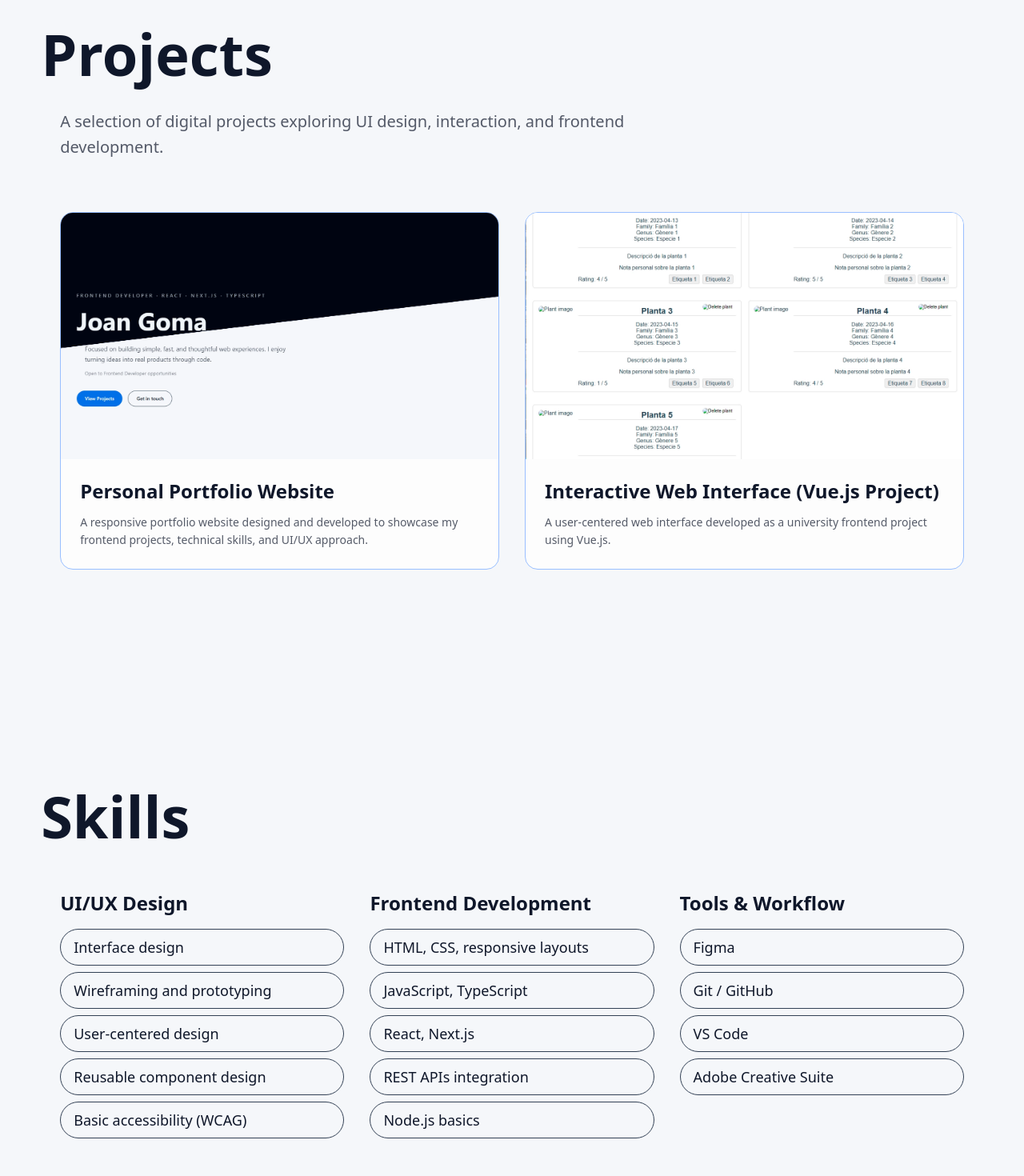
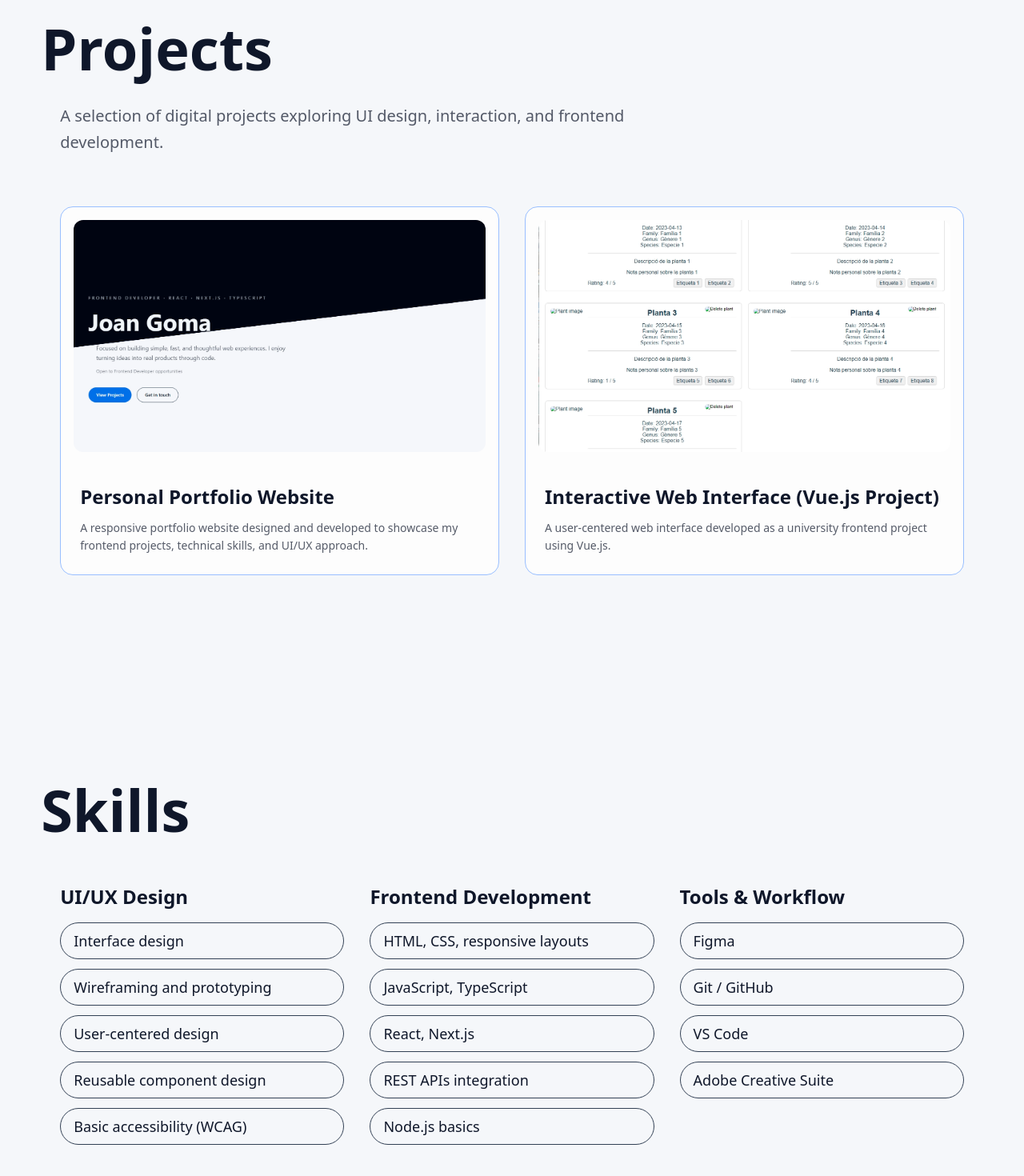
Before and after one commit to joangoma-code/portfolio, a Next.js app: page / in a window 1280 px wide. Shown: the part 801-2271 px from the top of the page at 80% size. Built offline with nearby package versions, Linux system fonts and the light colour scheme.

Commit message:
image and interaction improvements

```diff
--- a/components/sections/SkillSection.tsx
+++ b/components/sections/SkillSection.tsx
@@ -16,11 +16,11 @@ export default function SkillSection() {
               <div key={category.title} className="space-y-4">
                 <h3 className="text-2xl font-semibold">{category.title}</h3>
 
-                <ul className="space-y-2">
+                <ul className="space-y-3">
                   {category.items.map((item) => (
                     <li
                       key={item}
-                      className="text-lg text-(--color-foreground) rounded-full border border-(--color-foreground2) px-4 py-2 hover:border-(--color-border)"
+                      className="text-lg text-(--color-foreground) rounded-full border border-(--color-foreground2) px-4 py-2 hover:border-(--color-border) transition duration-300 hover:scale-101"
                     >
                       {item}
                     </li>
--- a/components/sections/projects/ProjectCard.tsx
+++ b/components/sections/projects/ProjectCard.tsx
@@ -16,14 +16,15 @@ export default function ProjectCard({
   return (
     <button
       onClick={onClick}
-      className="overflow-hidden rounded-2xl border border-(--color-border) bg-(--color-card) text-left transition-all duration-300 hover:-translate-y-1 hover:bg-(--color-background2)"
+      className="group overflow-hidden rounded-2xl border border-(--color-border) bg-(--color-card) text-left hover:bg-(--color-background2) transition-all duration-700 hover:scale-102"
     >
-      <div className="relative aspect-video overflow-hidden">
+      <div className="relative aspect-video overflow-hidden m-4 rounded-xl group-hover:border border-(--color-border)">
         <Image
           src={project.image}
           alt={project.title}
           fill
-          className="object-cover"
+          sizes="100vw, 50vw, 33vw"
+          className="object-cover group-hover:scale-103"
         />
       </div>
 
```
